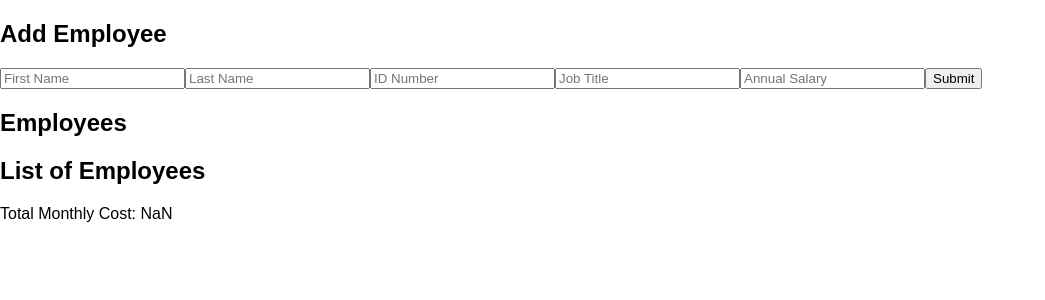
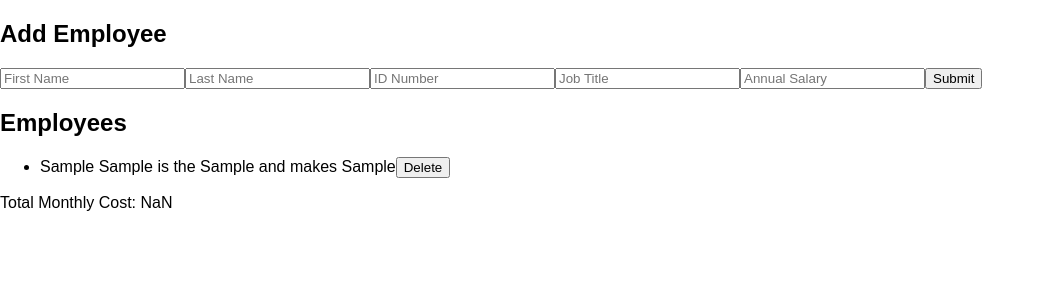
Before and after one commit to wkromar/spike-chart, a React (Create React App) app: page / in a window 1280 px wide. Both pictures are taken after typing "Sample", "Sample", "Sample", "Sample", "Sample" into the empty fields and a click on the input "Submit". Shown: the top 300 px of the page, without its empty margins (0-1045 px from the left). Built offline with nearby package versions, Linux system fonts and the light colour scheme.

Commit message:
with marks help, I have been steered away from total failure

```diff
--- a/src/components/App/App.jsx
+++ b/src/components/App/App.jsx
@@ -2,27 +2,17 @@ import { useState, useEffect } from 'react';
 import EmployeeForm from '../EmployeeForm/EmployeeForm';
 import EmployeeList from '../EmployeeList/EmployeeList';
 import EmployeeTotal from '../EmployeeTotal/EmployeeTotal';
-import {useDispatch} from 'react-redux'
-import axios from 'axios';
+import {useDispatch, useSelector} from 'react-redux';
+
 
 function App() {
-  const [employeeList, setEmployeeList] = useState([]);
-
+  // const [employeeList, setEmployeeList] = useState([]);
+  const employeeList = useSelector(store => store.employeeListReducer)
+  const dispatch = useDispatch();
   // This functionality should be in a reducer!
   const addEmployee = (newEmployee) => {
-    console.log(newEmployee);
-    setEmployeeList([...employeeList, newEmployee]);
-
-    employeeList.push(newEmployee);
-    console.log(employeeList);
-  };
-
-  const dispatch = useDispatch();
-
-   useEffect(() => {
-    // fetchEmployees();
-  }, [])
-
+    dispatch({type: "NEW_EMPLOYEE", payload:newEmployee})
+  }
 
   // This functionality should be in a reducer!
   const deleteEmployee = (employeeToDelete) => {
@@ -57,12 +47,12 @@ function App() {
     <div>
       <section>
         <h2>Add Employee</h2>
-        <EmployeeForm addEmployee={addEmployee} />
+        <EmployeeForm/>
       </section>
       <section>
         <h2>Employees</h2>
-        <EmployeeList employeeList={employeeList} deleteEmployee={deleteEmployee} />
-        <EmployeeTotal employeeList={employeeList} />
+        <EmployeeList/>
+        <EmployeeTotal/>
       </section>
     </div>
   );
--- a/src/components/EmployeeForm/EmployeeForm.jsx
+++ b/src/components/EmployeeForm/EmployeeForm.jsx
@@ -1,6 +1,8 @@
-import { useState } from 'react';
+import { useState } from 'react';import {useDispatch} from 'react-redux';
 
 function EmployeeForm({ addEmployee }) {
+
+  const dispatch = useDispatch();
   const [firstName, setFirstName] = useState('');
   const [lastName, setLastName] = useState('');
   const [idNumber, setIdNumber] = useState('');
@@ -10,14 +12,14 @@ function EmployeeForm({ addEmployee }) {
   const handleSubmit = (event) => {
     event.preventDefault();
 
-    addEmployee({
+    const newEmployee = {
       firstName: firstName,
       lastName: lastName,
       idNumber: idNumber,
       jobTitle: jobTitle,
       annualSalary: annualSalary
-    });
-
+    };
+    dispatch({type:"ADD_NEW", payload: newEmployee})
     clearEmployeeFields();
   };
 
--- a/src/components/EmployeeList/EmployeeList.jsx
+++ b/src/components/EmployeeList/EmployeeList.jsx
@@ -1,38 +1,34 @@
-import {useSelector} from 'react-redux'
 
-function EmployeeList(){
-  const employeeList = useSelector(store => store.employeeListReducer)
+import {useDispatch, useSelector} from 'react-redux';
 
-  return(
-    <section>
-      <h2>List of Employees</h2>
-      <ul>
-        {employeeList.map((employee, idNumber) =>
-        <li key={idNumber}>{employee.firstName} {employee.lastName} is the {employee.jobTitle} and makes {employee.annualSalary}</li>)}
-      </ul>
-    </section>
+function EmployeeList() {
 
-  )
-}export default EmployeeList;
+    const employeeList = useSelector(store => store.employeeListReducer)
+
+    const dispatch = useDispatch();
+
+    const deleteEmployee = (deleter) =>{
+      console.log('deleting', deleter)
+      dispatch({type: 'DELETE', payload: deleter.idNumber})
+    }
 
 
-// function EmployeeList({ employeeList, deleteEmployee }) {
-//   return (
-//     <ul>
-//       {employeeList.map(employee => (
-//         <li key={employee.idNumber}>
-//           {`${employee.firstName}
-//           ${employee.lastName}
-//           is the ${employee.jobTitle}
-//           and makes ${employee.annualSalary}`}
-//           <button onClick={() => deleteEmployee(employee)}>
-//             Delete
-//           </button>
-//         </li>
-//       ))}
-//     </ul>
-//   );
-// }
+  return (
+    <ul>
+      {employeeList.map(employee => (
+        <li key={employee.idNumber}>
+          {`${employee.firstName}
+          ${employee.lastName}
+          is the ${employee.jobTitle}
+          and makes ${employee.annualSalary}`}
+          <button onClick={() => deleteEmployee(employee)}>
+            Delete
+          </button>
+        </li>
+      ))}
+    </ul>
+  );
+}
 
 
-// export default EmployeeList;
+export default EmployeeList;
--- a/src/components/EmployeeTotal/EmployeeTotal.jsx
+++ b/src/components/EmployeeTotal/EmployeeTotal.jsx
@@ -1,4 +1,8 @@
-function EmployeeTotal({ employeeList }) {
+import {useSelector} from 'react-redux';
+
+function EmployeeTotal() {
+
+  const employeeList = useSelector(store=>store.employeeListReducer)
 
   const calculateMonthlyCost = employeeList => {
     /*
--- a/src/index.js
+++ b/src/index.js
@@ -10,13 +10,14 @@ import { createStore, combineReducers, applyMiddleware } from 'redux'
 
 
 const employeeListReducer = (state = [], action) =>{
-    switch(action.type){
-        case "ADD_EMPLOYEE":
-            return action.payload
-            default :
-                return state;
-    }
+   switch(action.type){
+       case "ADD_NEW":
+        return[...state, action.payload];
+   case 'DELETE':return state.filter(employee => employee.idNumber !==action.payload)
+   } return state;
 }
+
+
 
 
 const reduxStore = createStore(
@@ -24,7 +25,6 @@ const reduxStore = createStore(
     employeeListReducer
 }),
   applyMiddleware(logger)
-);
-
+)
 ReactDOM.render(<Provider store={reduxStore}><App /></Provider>, document.getElementById('root'));
 registerServiceWorker;
```
